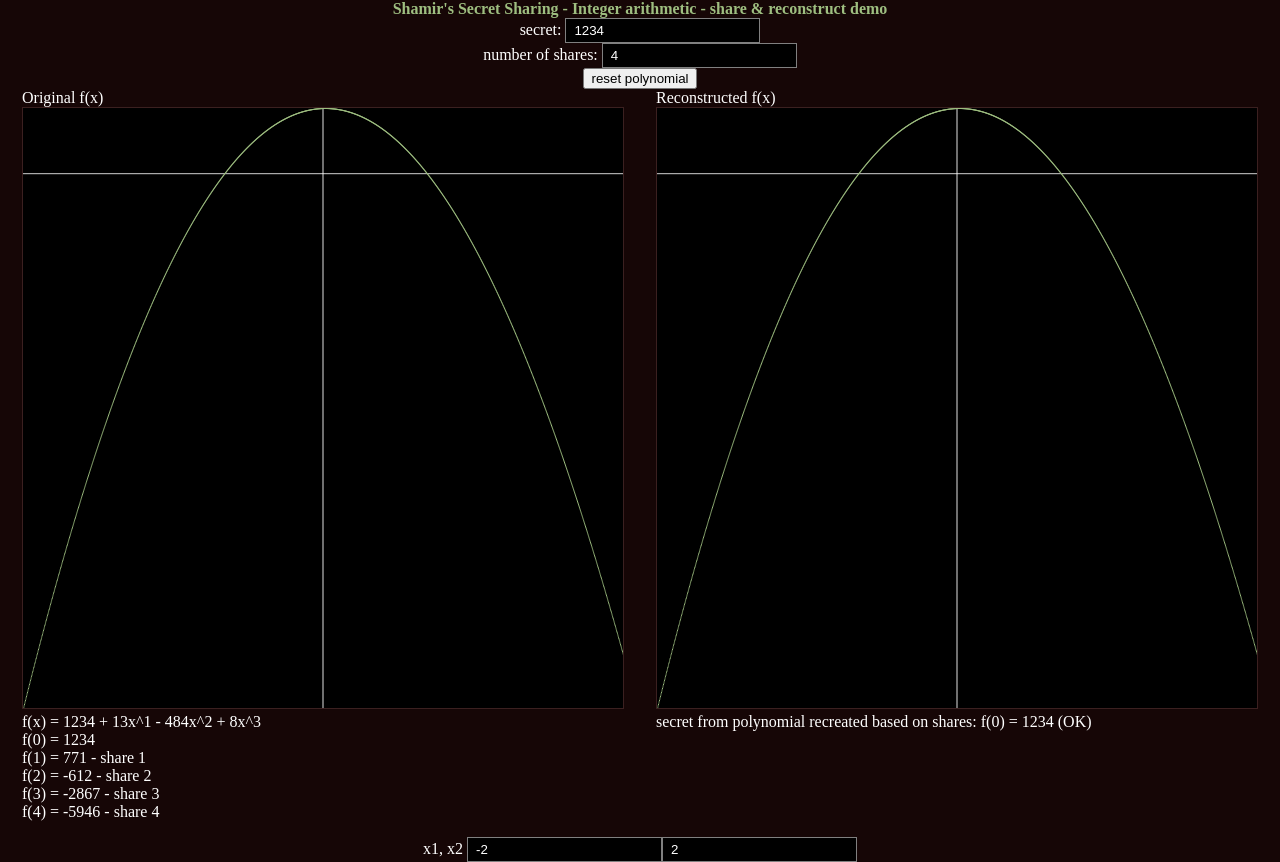
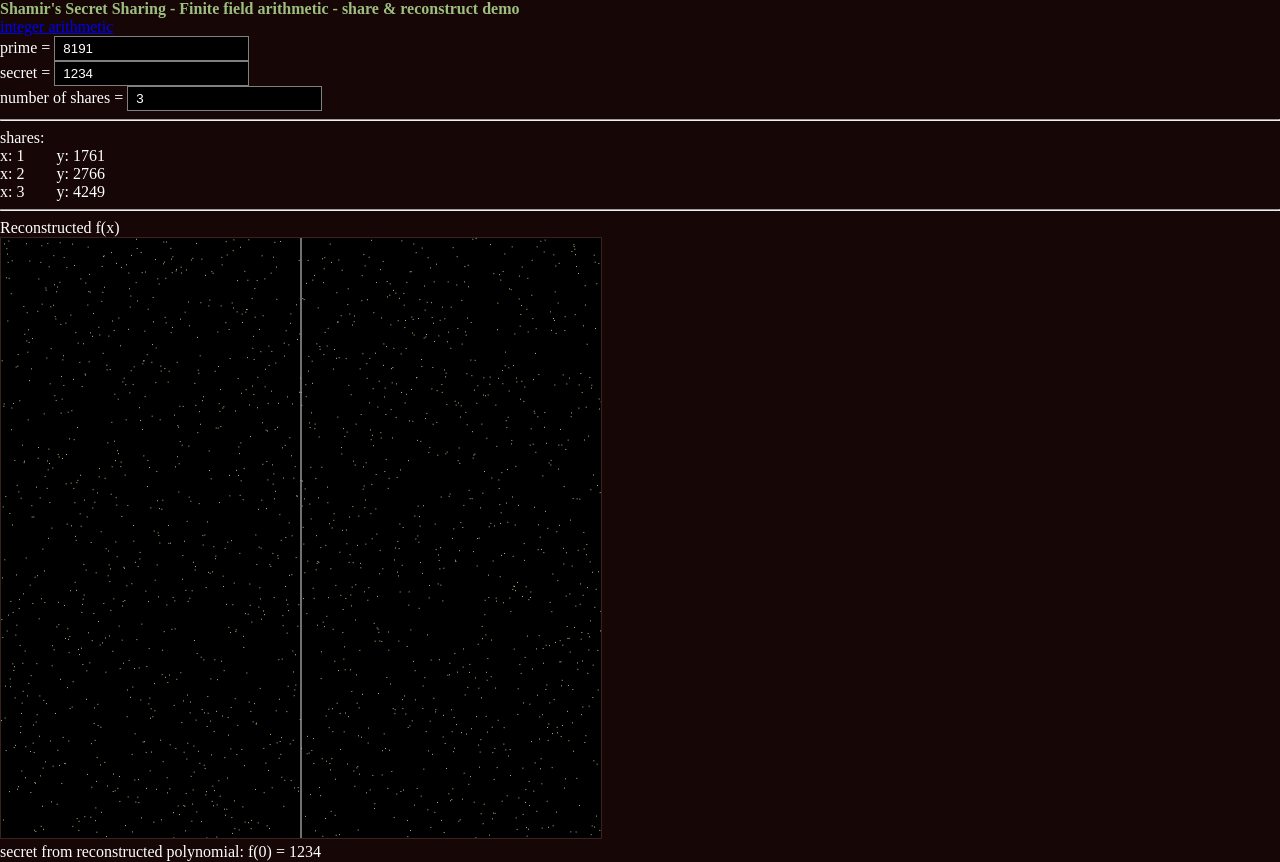
Before and after one commit to Zazzik1/shamir-secret-sharing, a React (Vite) app: page /finite-field in a window 1280 px wide. Built offline with nearby package versions, Linux system fonts and the light colour scheme.

Commit message:
added finite field arithmetic page - share and reconstruct demo,

```diff
--- a/package.json
+++ b/package.json
@@ -11,7 +11,8 @@
   },
   "dependencies": {
     "react": "^18.3.1",
-    "react-dom": "^18.3.1"
+    "react-dom": "^18.3.1",
+    "react-router-dom": "^7.9.5"
   },
   "devDependencies": {
     "@eslint/js": "^9.17.0",
--- a/src/main.tsx
+++ b/src/main.tsx
@@ -2,9 +2,22 @@ import { StrictMode } from 'react';
 import { createRoot } from 'react-dom/client';
 import './index.css';
 import IntegerArithmeticPage from './pages/IntegerArithmetic';
+import { BrowserRouter, Route, Routes } from 'react-router-dom';
+import FiniteFieldArithmetic from './pages/FiniteFieldArithmetic';
 
 createRoot(document.getElementById('root')!).render(
     <StrictMode>
-        <IntegerArithmeticPage />
+        <BrowserRouter>
+            <Routes>
+                <Route
+                    path="/"
+                    element={<IntegerArithmeticPage />}
+                />
+                <Route
+                    path="/finite-field"
+                    element={<FiniteFieldArithmetic />}
+                />
+            </Routes>
+        </BrowserRouter>
     </StrictMode>,
 );
--- /dev/null
+++ b/src/pages/FiniteFieldArithmetic.tsx
@@ -0,0 +1,102 @@
+import { useState } from 'react';
+import Plot from '../components/Plot';
+import { lagrangeInterpolateMod, makeShares } from '../util';
+import { Link } from 'react-router-dom';
+
+const _PRIME = 2 ** 13 - 1; // https://en.wikipedia.org/wiki/Mersenne_prime
+
+const FiniteFieldArithmetic = () => {
+    const [prime, setPrime] = useState(_PRIME);
+    const [secret, setSecret] = useState(1234);
+    const [numberOfShares, setNumberOfShares] = useState(3);
+    const [error, setError] = useState<string | null>(null);
+
+    const shares = makeShares(secret, numberOfShares, prime);
+    const recreatedPolynomial = lagrangeInterpolateMod(shares, prime);
+    let recreatedSecret: number | null = null;
+    try {
+        recreatedSecret = recreatedPolynomial(0);
+    } catch (err) {
+        if (err instanceof Error) {
+            setError(err.message);
+            setPrime(_PRIME);
+        }
+    }
+    return (
+        <div>
+            <div style={{ fontWeight: '600', color: 'rgb(158, 190, 128)' }}>
+                Shamir's Secret Sharing - Finite field arithmetic - share &
+                reconstruct demo
+            </div>
+            <Link to="/">integer arithmetic</Link>
+            <div>
+                prime ={' '}
+                <input
+                    type="number"
+                    value={prime}
+                    onChange={(e) => {
+                        const value = +e.target.value;
+                        if (Number.isNaN(value)) return;
+                        setPrime(value);
+                    }}
+                />
+            </div>
+            <div>
+                secret ={' '}
+                <input
+                    type="number"
+                    value={secret}
+                    onChange={(e) => {
+                        const value = +e.target.value;
+                        if (Number.isNaN(value)) return;
+                        setSecret(value);
+                    }}
+                />
+            </div>
+            <div>
+                number of shares ={' '}
+                <input
+                    type="number"
+                    value={numberOfShares}
+                    min={2}
+                    onChange={(e) => {
+                        const value = +e.target.value;
+                        if (Number.isNaN(value) || value < 2) return 2;
+                        setNumberOfShares(value);
+                    }}
+                />
+            </div>
+            <hr />
+            <div>shares:</div>
+            <div style={{}}>
+                {shares.map((p) => (
+                    <div
+                        key={p.x}
+                        style={{ display: 'flex', gap: '32px' }}
+                    >
+                        <div>x: {p.x}</div>
+                        <div>y: {p.y}</div>
+                    </div>
+                ))}
+            </div>
+            <hr />
+            {error != null && <div style={{ color: 'red' }}>{error}</div>}
+            {recreatedSecret != null && (
+                <>
+                    <div>Reconstructed f(x)</div>
+                    <Plot
+                        fn={recreatedPolynomial}
+                        x1={-2}
+                        x2={2}
+                    />
+                    <div>
+                        secret from reconstructed polynomial: f(0) ={' '}
+                        {recreatedSecret}
+                    </div>
+                </>
+            )}
+        </div>
+    );
+};
+
+export default FiniteFieldArithmetic;
--- a/src/pages/IntegerArithmetic.tsx
+++ b/src/pages/IntegerArithmetic.tsx
@@ -1,6 +1,7 @@
 import { useCallback, useEffect, useState } from 'react';
 import Plot from '../components/Plot';
 import { FX, lagrangeInterpolate, Point, preparePolynomial } from '../util';
+import { Link } from 'react-router-dom';
 
 function IntegerArithmeticPage() {
     const [secret, setSecret] = useState(1234);
@@ -50,6 +51,7 @@ function IntegerArithmeticPage() {
                     Shamir's Secret Sharing - Integer arithmetic - share &
                     reconstruct demo
                 </div>
+                <Link to="/finite-field">finite field</Link>
                 <div>
                     secret:{' '}
                     <input
--- a/src/util.ts
+++ b/src/util.ts
@@ -53,3 +53,66 @@ export function lagrangeInterpolate(points: Point[]): FX {
 
     return fn;
 }
+
+export function lagrangeInterpolateMod(points: Point[], prime: number) {
+    function fn(x: number): number {
+        let L = 0;
+
+        for (let j = 0; j < points.length; j++) {
+            let l = 1;
+            for (let m = 0; m < points.length; m++) {
+                if (j === m) continue;
+                const numerator = mod(x - points[m].x, prime);
+                const denominator = mod(points[j].x - points[m].x, prime);
+                const invDen = modInv(denominator, prime);
+                l = mod(l * numerator * invDen, prime);
+            }
+            L = mod(L + points[j].y * l, prime);
+        }
+
+        return L;
+    }
+
+    return fn;
+}
+
+/**
+ * This function returns a result of `a mod b`,
+ * which is always a positive number.
+ */
+export function mod(a: number, b: number): number {
+    return ((a % b) + b) % b;
+}
+
+/**
+ * https://en.wikipedia.org/wiki/Extended_Euclidean_algorithm
+ */
+export function modInv(a: number, b: number): number {
+    let t = 0;
+    let newT = 1;
+    let r = b;
+    let newR = mod(a, b);
+
+    while (newR !== 0) {
+        const q = Math.floor(r / newR);
+        [t, newT] = [newT, t - q * newT];
+        [r, newR] = [newR, r - q * newR];
+    }
+
+    if (r > 1) throw new Error(`${a} does not have modInv ${b}`);
+    if (t < 0) t += b;
+    return t;
+}
+
+export function makeShares(
+    secret: number,
+    numberOfShares: number,
+    prime: number,
+): Point[] {
+    const polynomial = preparePolynomial(secret, numberOfShares);
+    const shares: Point[] = Array.from({ length: numberOfShares }, (_, id) => ({
+        x: id + 1,
+        y: mod(polynomial.fn(id + 1), prime),
+    }));
+    return shares;
+}
```
Also changed, not shown: 1 other file (tests, documents, lock files or other folders).
